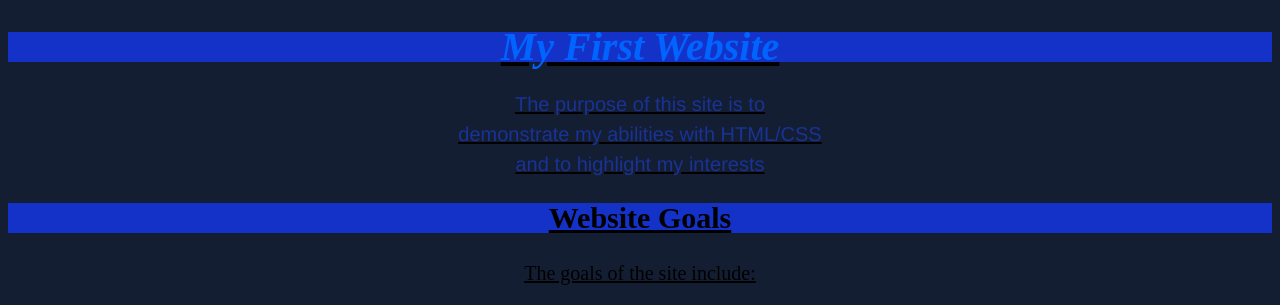
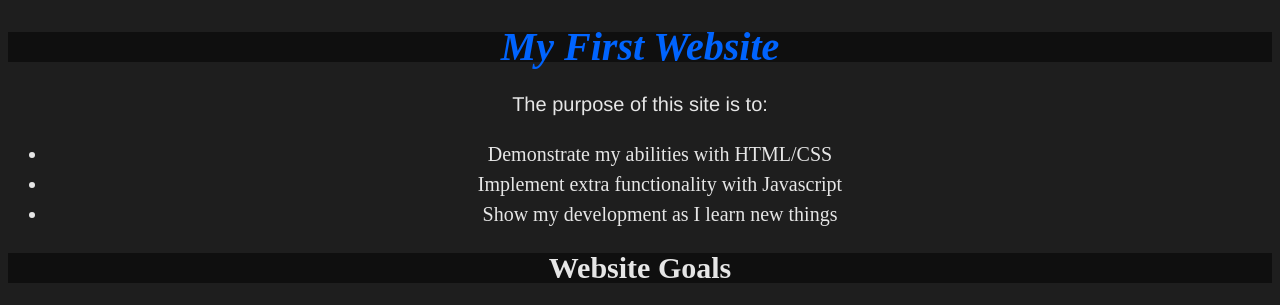
Before and after one commit to sonovagibs/sonovagibs.github.io, a plain HTML site: page index.html in a window 1280 px wide. Shown: the part 386-691 px from the top of the page. Drawn offline with Linux system fonts and the light colour scheme.

Commit message:
Recoloured
Made it look less jank.

```diff
--- a/index.html
+++ b/index.html
@@ -6,11 +6,11 @@
         <title id="my-website">My Website</title>
         <style>
         body {
-            background-color: rgb(20, 30, 50);
+            background-color: rgb(30, 30, 30);
+            color: rgb(230, 230, 230);
             font-size: 20px;
             line-height: 1.5em;
             text-align: center;
-            text-decoration: underline;
         }
         h1 {
             color: rgb(0, 100, 255);
@@ -18,21 +18,24 @@
             font-weight: bold;
             font-style: italic;
         }
-        #website-purpose{
-            color: rgb(25, 50, 150);
+        #website-purpose {
             font-family: "Helvetica", sans-serif;
         }
-        .heading-background{
-            background-color: rgb(20, 50, 200);
+        .heading{
+            background-color: rgb(15, 15, 15);
         }
         </style>
     <body>
         <img src="https://i.imgur.com/qZaSG6v.png" alt="Stylised image of two falcon 9 boosters landing with SpaceX logo" width="500">
-        <h1 class="heading-background">My First Website</h1>
-        <p id="website-purpose">The purpose of this site is to <br>
-        demonstrate my abilities with HTML/CSS <br>
-        and to highlight my interests</p>
-        <h2 class="heading-background">Website Goals</h2>
+        <h1 class="heading">My First Website</h1>
+        <p id="website-purpose">The purpose of this site is to:</p>
+        <ul>
+            <li>Demonstrate my abilities with HTML/CSS</li>
+            <li>Implement extra functionality with Javascript</li>
+            <li>Show my development as I learn new things</li>
+        </ul>
+
+        <h2 class="heading">Website Goals</h2>
         <p id="goals-of-site">The goals of the site include:</p>
         <ul>
             <li></li>
```
